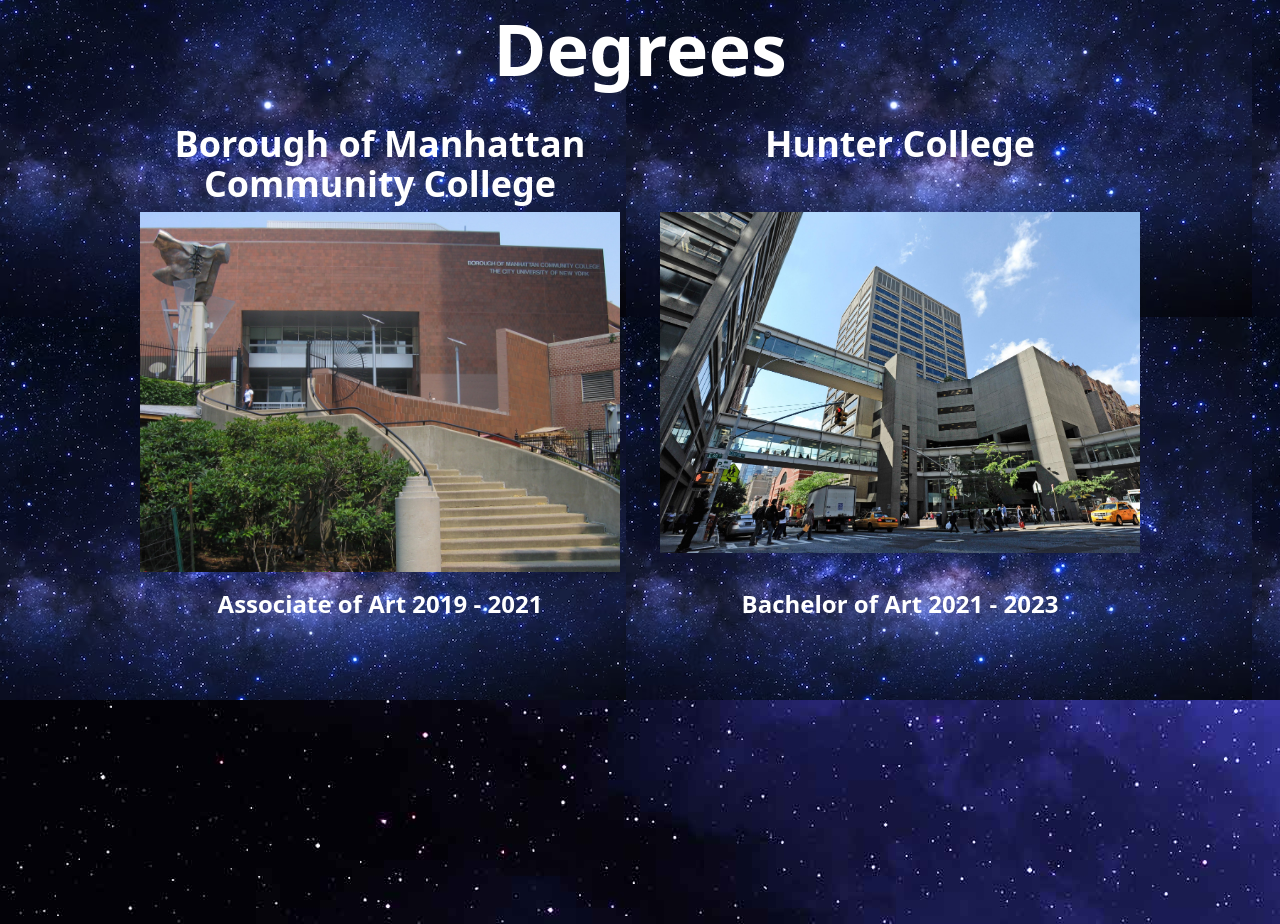
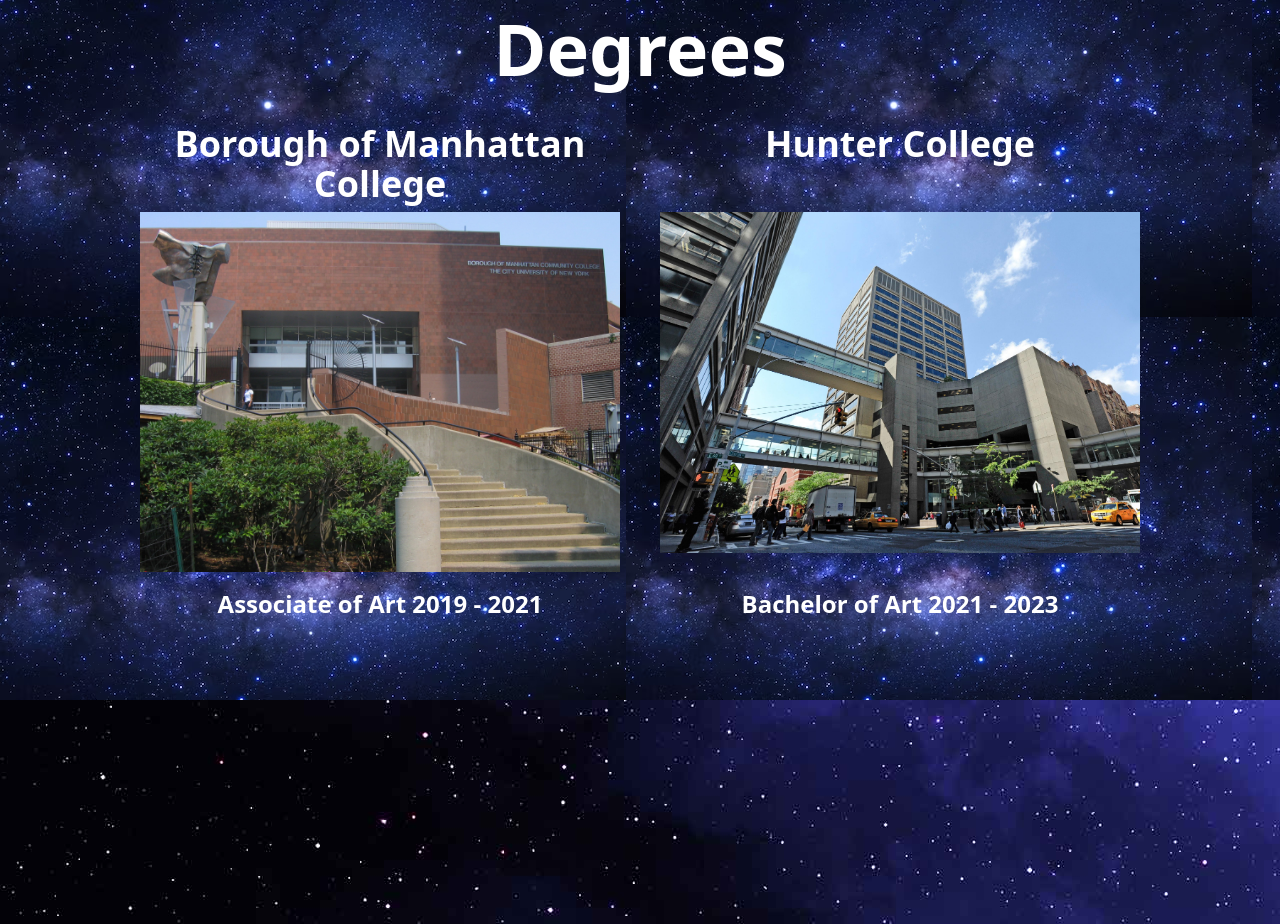
Before and after one commit to Thai-Huynh0510/portfolio1, a React (Create React App) app: page / in a window 1280 px wide. Shown: the part 900-1824 px from the top of the page. Built offline with nearby package versions, Linux system fonts and the light colour scheme.

Commit message:
added typewriter animation

```diff
--- a/src/components/School.jsx
+++ b/src/components/School.jsx
@@ -10,7 +10,7 @@
         </div>
         <div className='max-w-[1000px] w-full grid grid-cols-2 gap-10 text-white text-center'>
             <div >
-                <h1 className ='text-4xl font-bold'>Borough of Manhattan Community College</h1>
+                <h1 className ='text-4xl font-bold'>Borough of Manhattan College</h1>
             </div>
             <div >
                 <h1 className='text-4xl font-bold'>Hunter College</h1>
```
